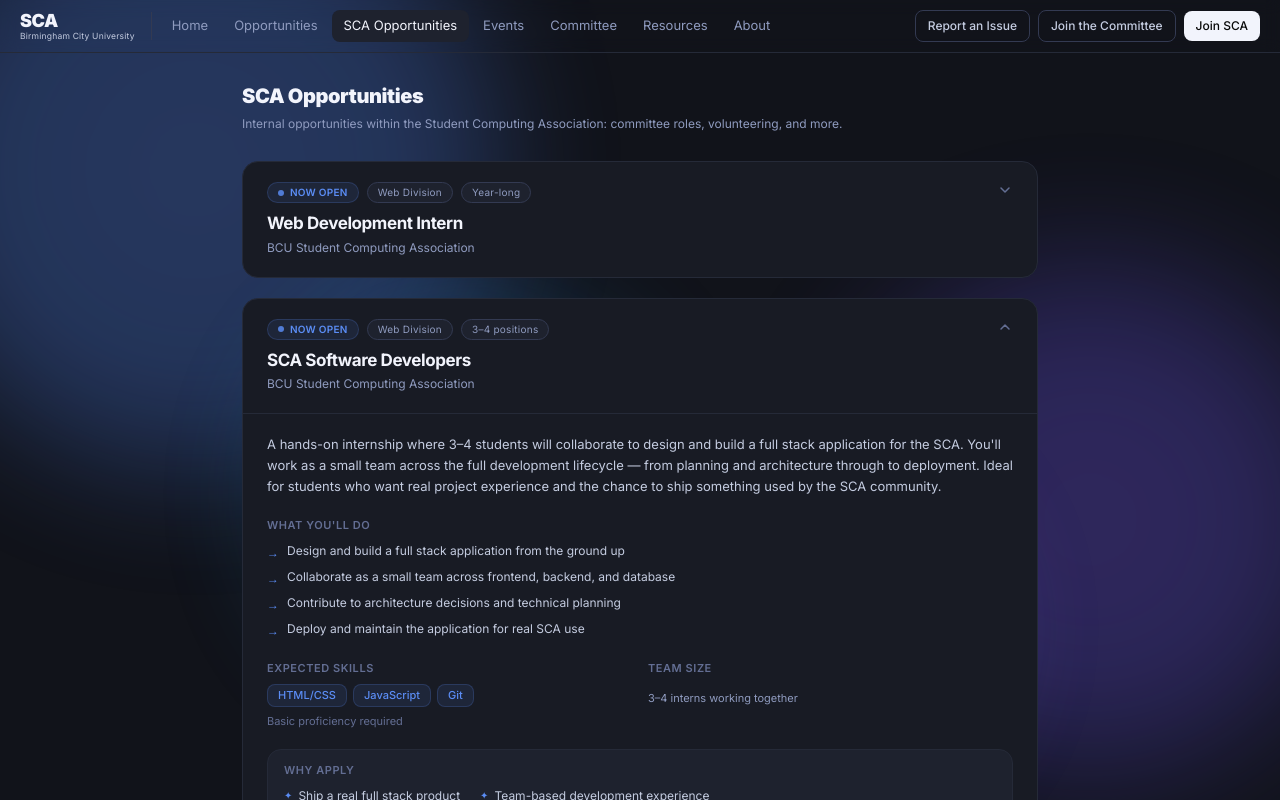
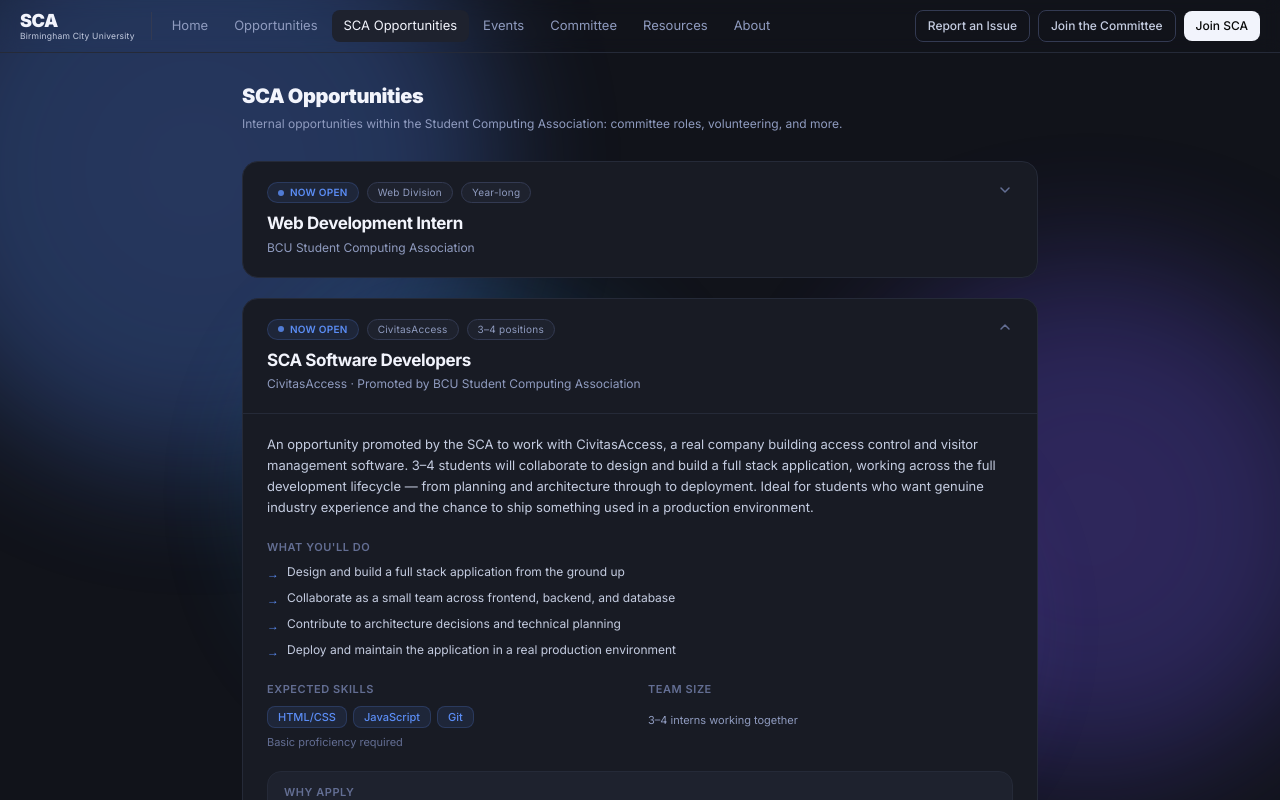
Before and after one commit to uffbilxl/sca, a Next.js app: page /sca-opportunities in a window 1280 px wide. Both pictures are taken after a click on the button 640 px from the left and 355 px from the top of the page. Shown: the top 800 px of the page. Built offline with nearby package versions, Linux system fonts and the light colour scheme.

Commit message:
Update SCA Software Developers card to reflect CivitasAccess as the host company

```diff
--- a/src/app/sca-opportunities/page.tsx
+++ b/src/app/sca-opportunities/page.tsx
@@ -175,7 +175,7 @@
                   Now open
                 </span>
                 <span className="inline-flex items-center px-2.5 py-0.5 rounded-full bg-[var(--bg3)] border border-[var(--b2)] text-[10px] text-[var(--t3)] tracking-wide">
-                  Web Division
+                  CivitasAccess
                 </span>
                 <span className="inline-flex items-center px-2.5 py-0.5 rounded-full bg-[var(--bg3)] border border-[var(--b2)] text-[10px] text-[var(--t3)] tracking-wide">
                   3–4 positions
@@ -185,7 +185,7 @@
                 SCA Software Developers
               </h2>
               <p className="text-[12px] text-[var(--t3)] mt-0.5">
-                BCU Student Computing Association
+                CivitasAccess · Promoted by BCU Student Computing Association
               </p>
             </div>
             <ChevronIcon open={!!openCards['softwaredev']} />
@@ -196,9 +196,9 @@
           <div className="border-t border-[var(--b1)]">
             <div className="px-6 py-5 space-y-5">
               <p className="text-[13px] text-[var(--t2)] leading-relaxed">
-                A hands-on internship where 3–4 students will collaborate to design and build a full stack application for the SCA.
-                You&apos;ll work as a small team across the full development lifecycle — from planning and architecture through to deployment.
-                Ideal for students who want real project experience and the chance to ship something used by the SCA community.
+                An opportunity promoted by the SCA to work with CivitasAccess, a real company building access control and visitor management software.
+                3–4 students will collaborate to design and build a full stack application, working across the full development lifecycle — from planning and architecture through to deployment.
+                Ideal for students who want genuine industry experience and the chance to ship something used in a production environment.
               </p>
 
               <div>
@@ -208,7 +208,7 @@
                     'Design and build a full stack application from the ground up',
                     'Collaborate as a small team across frontend, backend, and database',
                     'Contribute to architecture decisions and technical planning',
-                    'Deploy and maintain the application for real SCA use',
+                    'Deploy and maintain the application in a real production environment',
                   ].map(item => (
                     <li key={item} className="flex items-start gap-2 text-[12px] text-[var(--t2)]">
                       <span className="text-accent mt-0.5 flex-shrink-0">→</span>
@@ -239,7 +239,7 @@
               <div className="rounded-xl bg-[var(--bg3)] border border-[var(--b1)] px-4 py-3">
                 <p className="text-[11px] font-semibold text-[var(--t4)] uppercase tracking-wider mb-2">Why apply</p>
                 <div className="flex flex-wrap gap-x-5 gap-y-1">
-                  {['Ship a real full stack product', 'Team-based development experience', 'Build a portfolio for internships & placements'].map(benefit => (
+                  {['Real industry experience', 'Team-based development at a company', 'Build a portfolio for internships & placements'].map(benefit => (
                     <span key={benefit} className="text-[12px] text-[var(--t2)] flex items-center gap-1.5">
                       <span className="text-accent text-[10px]">✦</span>
                       {benefit}
```
